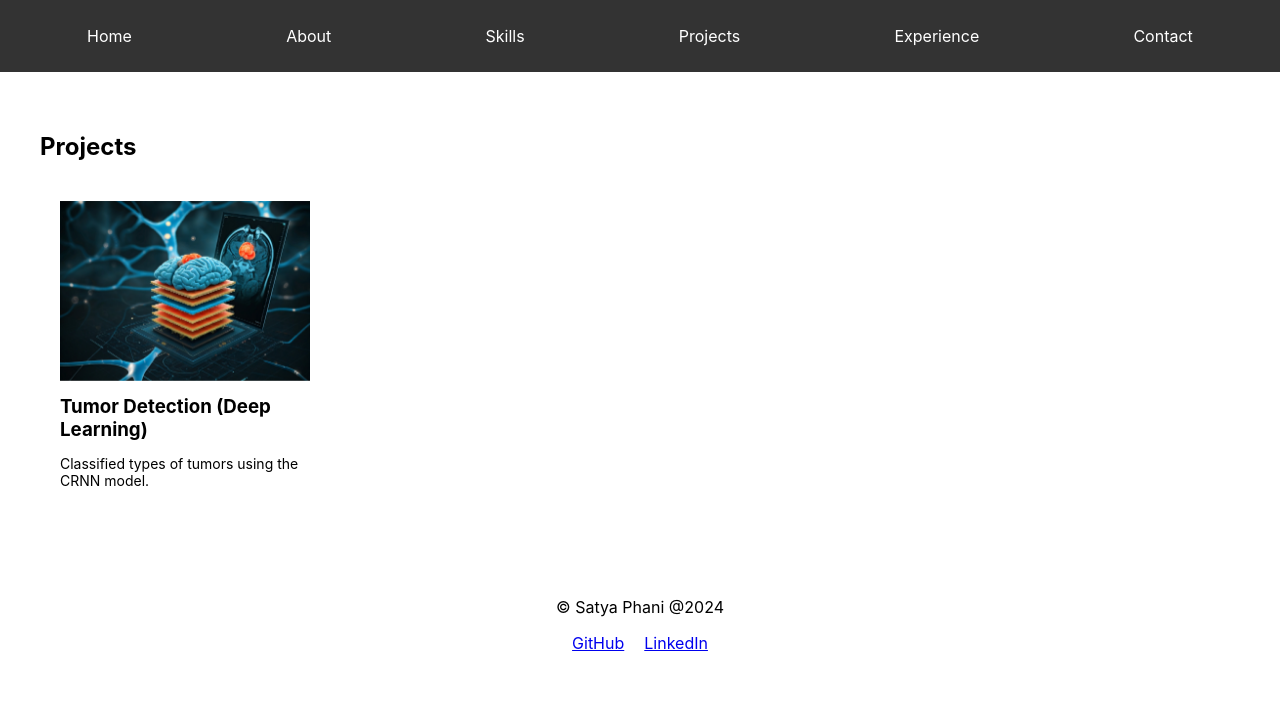
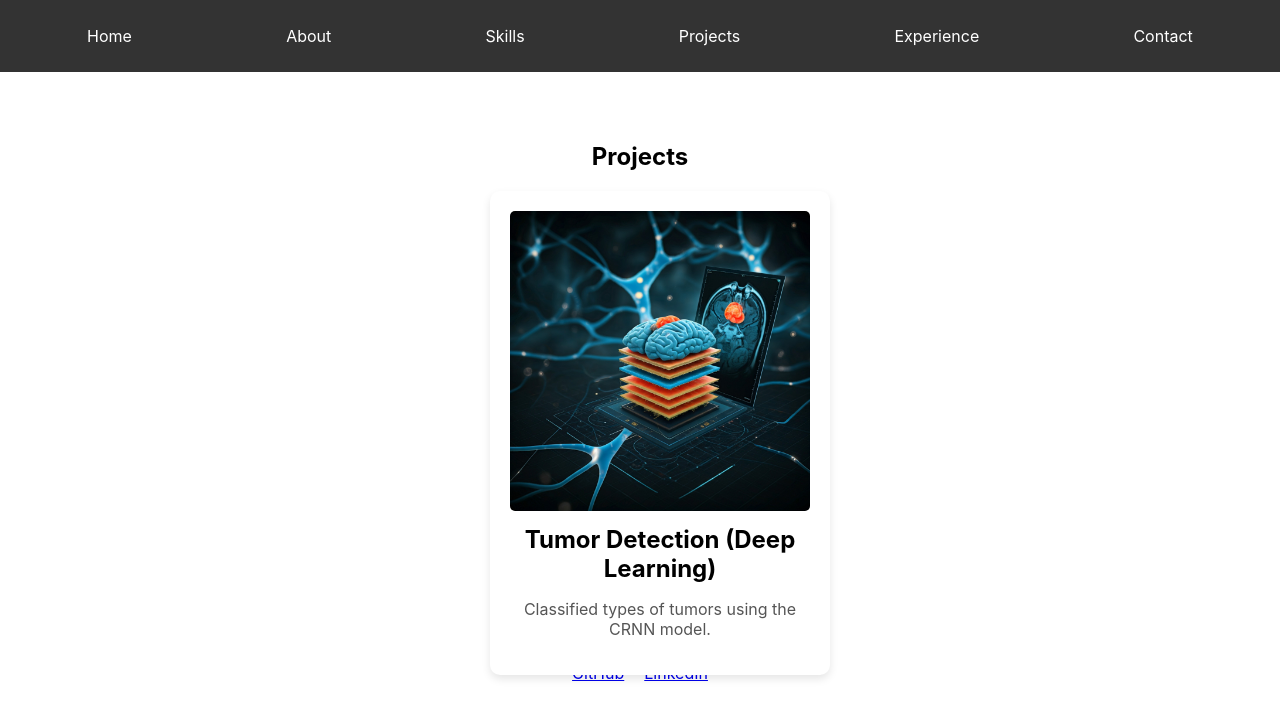
Before and after one commit to satyaphani2404/my-portfolio, a React (Create React App) app: page /projects in a window 1280 px wide. Shown: the top 720 px of the page. Built offline with nearby package versions, Linux system fonts and the light colour scheme.

Commit message:
second -commit

```diff
--- a/src/components/Projects.js
+++ b/src/components/Projects.js
@@ -31,7 +31,7 @@ function Projects() {
       title: "Estimation of Dialysis (Machine Learning)",
       description:
         "Classified patients for dialysis initiation using machine learning techniques.",
-      image: "path/to/your/dialysis-estimation-image.jpg",
+      image: `${process.env.PUBLIC_URL}/dialysis.jpg`,
     },
   ];
 
@@ -50,11 +50,17 @@ function Projects() {
   return (
     <section className="projects">
       <h2>Projects</h2>
-      <div className="project-cards">
-        <ProjectCard
-          key={projects[currentProjectIndex].title}
-          project={projects[currentProjectIndex]}
-        />
+      <div className="project-card-stack">
+        {projects.map((project, index) => (
+          <div
+            key={project.title}
+            className={`project-card-wrapper ${
+              index === currentProjectIndex ? "active" : "inactive"
+            }`}
+          >
+            <ProjectCard project={project} />
+          </div>
+        ))}
       </div>
     </section>
   );
--- a/src/components/styles/ProjectCard.css
+++ b/src/components/styles/ProjectCard.css
@@ -1,28 +1,28 @@
+/* src/styles/ProjectCard.css */
 .project-card {
-  perspective: 1000px;
-  width: 250px;
-  height: 300px;
-  margin: 20px;
-  position: relative;
-  transform-style: preserve-3d;
-  transition: transform 0.8s ease;
+  background-color: white;
+  border-radius: 10px;
+  box-shadow: 0 4px 8px rgba(0, 0, 0, 0.1);
+  padding: 20px;
+  text-align: center;
+  width: 300px;
+  transition: transform 0.3s ease, opacity 0.3s ease;
+  position: absolute;
+  top: 0;
+  left: 0;
 }
 
 .project-card img {
-  width: 100%;
-  height: 60%;
-  object-fit: cover;
+  max-width: 100%;
+  border-radius: 5px;
 }
 
 .project-card h3 {
+  font-size: 1.5rem;
   margin: 10px 0;
 }
 
 .project-card p {
-  font-size: 14px;
+  font-size: 1rem;
+  color: #555;
 }
-
-/* Rotate animation on hover */
-.project-card:hover {
-  transform: rotateY(180deg);
-}
--- a/src/components/styles/Projects.css
+++ b/src/components/styles/Projects.css
@@ -1,10 +1,32 @@
+/* src/styles/Projects.css */
 .projects {
-  padding: 40px;
+  display: flex;
+  flex-direction: column;
+  align-items: center;
+  margin-top: 50px;
 }
 
-.project-cards {
-  display: grid;
-  grid-template-columns: repeat(auto-fit, minmax(250px, 1fr));
-  gap: 20px;
-  justify-content: center;
+.project-card-stack {
+  position: relative;
+  width: 300px;
+  height: 400px;
 }
+
+.project-card-wrapper {
+  position: absolute;
+  width: 100%;
+  height: 100%;
+  opacity: 0;
+  transform: scale(0.9);
+  transition: transform 0.5s ease, opacity 0.5s ease;
+}
+
+.project-card-wrapper.active {
+  opacity: 1;
+  transform: scale(1);
+}
+
+.project-card-wrapper.inactive {
+  opacity: 0;
+  transform: scale(0.9);
+}
```
